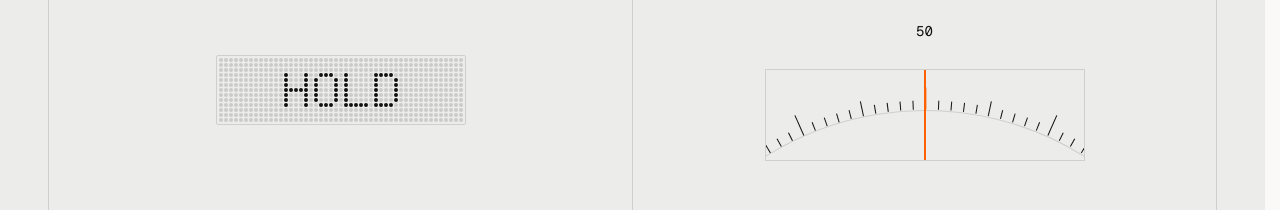
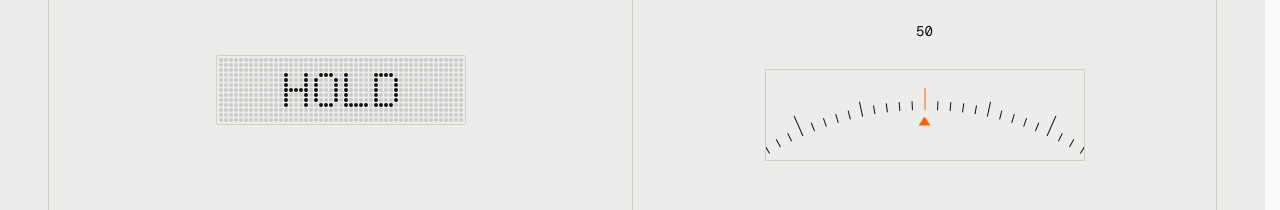
Before and after one commit to cagndz/agundez-me, a Next.js app: page /lab in a window 1280 px wide. Shown: the part 391-601 px from the top of the page. Built offline with nearby package versions, Linux system fonts and the light colour scheme.

Commit message:
feat(lab): replace the marker bar with a triangle
Also drop the wheel border, which shifted the ticks' pivot by 1px.

```diff
--- a/src/lab/demos/dial/index.tsx
+++ b/src/lab/demos/dial/index.tsx
@@ -39,7 +39,7 @@ export function Dial() {
 
 			<div className='relative h-23 w-80 overflow-hidden border border-border'>
 				<motion.div
-					className='absolute left-1/2 -translate-x-1/2 rounded-full border border-border'
+					className='absolute left-1/2 -translate-x-1/2 rounded-full'
 					style={{
 						width: RADIUS * 2,
 						height: RADIUS * 2,
@@ -86,7 +86,7 @@ export function Dial() {
 					onPointerDown={(e) => dragControls.start(e)}
 					className='absolute inset-0 touch-pan-y'
 				/>
-				<div className='pointer-events-none absolute inset-y-0 left-1/2 w-0.5 -translate-x-1/2 bg-accent' />
+				<div className='pointer-events-none absolute top-[47px] left-1/2 h-2.25 w-3 -translate-x-1/2 bg-accent [clip-path:polygon(50%_0%,0%_100%,100%_100%)]' />
 			</div>
 		</div>
 	)
```
